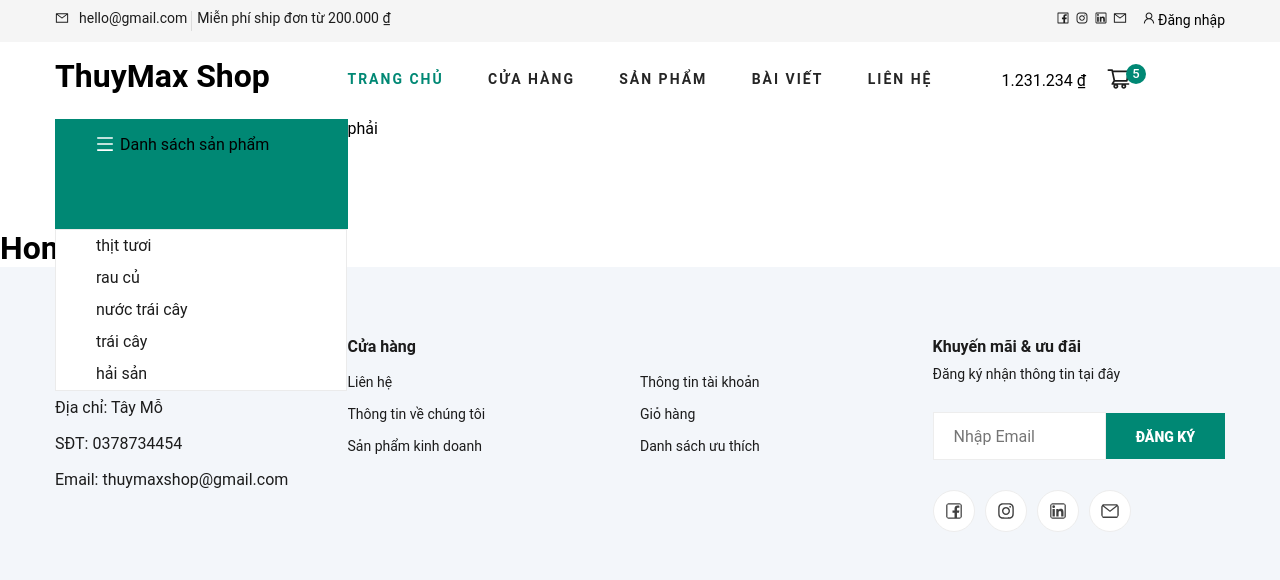
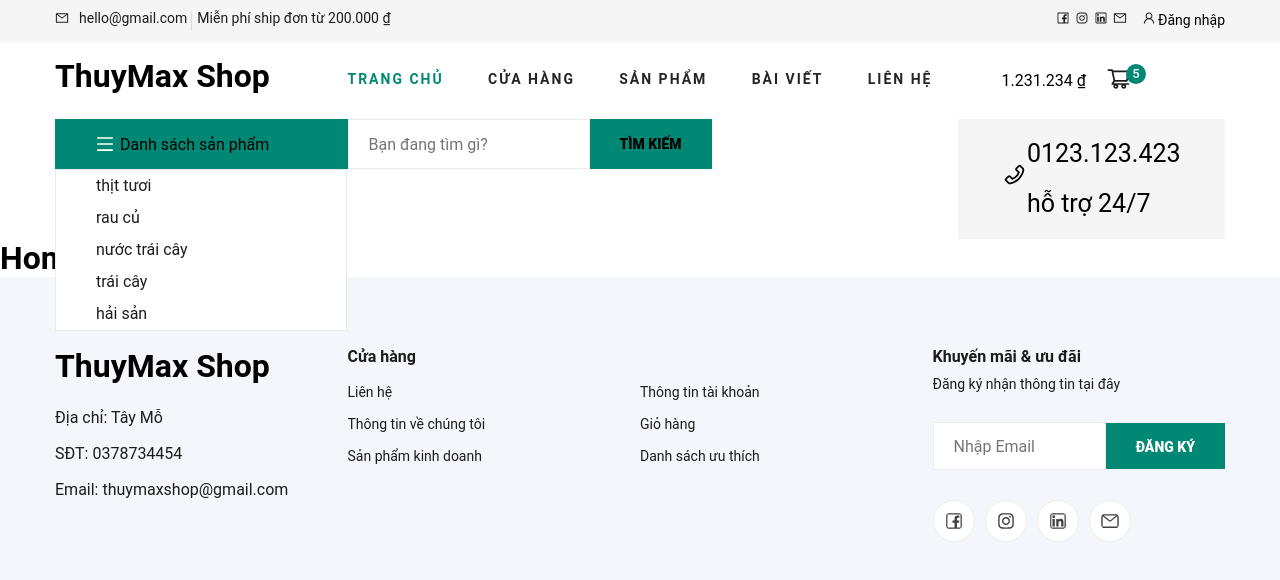
Before and after one commit to thuymax/project_node, a React (Vite) app: page / in a window 1280 px wide. Shown: the top 580 px of the page. Built offline with nearby package versions, Linux system fonts and the light colour scheme.

Commit message:
bổ sung phần header 2

```diff
--- a/src/pages/users/theme/header/index.jsx
+++ b/src/pages/users/theme/header/index.jsx
@@ -1,7 +1,7 @@
 import { memo, useState } from "react";
 import {Link} from "react-router-dom";
 import "./style.scss";
-import { AiOutlineFacebook, AiOutlineInstagram, AiOutlineLinkedin, AiOutlineMail, AiOutlineMenu, AiOutlineShoppingCart, AiOutlineUser } from 'react-icons/ai';
+import { AiOutlineFacebook, AiOutlineInstagram, AiOutlineLinkedin, AiOutlineMail, AiOutlineMenu, AiOutlinePhone, AiOutlineShoppingCart, AiOutlineUser } from 'react-icons/ai';
 import { formatter } from "@/utils/formatter";
 import { ROUTERS } from "@/utils/router";
 const Header = () => {
@@ -155,7 +155,7 @@ const Header = () => {
             Danh sách sản phẩm
           </div>
           { isShowCategories && (
-            <ul>
+            <ul className={isShowCategories?"":"hidden"}>
                 <li><Link to="">thịt tươi</Link></li>
                 <li><Link to="">rau củ</Link></li>
                 <li><Link to="">nước trái cây</Link></li>
@@ -166,7 +166,26 @@ const Header = () => {
           }
 
         </div>
-        <div className="col-lg-12">phải</div>
+        <div className="col-lg-9 hero-search-container">
+            <div className="hero-search">
+                <div className="hero-search-form">
+                    <form action="">
+                      <input type="text"  placeholder="Bạn đang tìm gì? "/>
+                      <button type="submit">Tìm kiếm</button>
+                    </form>
+                </div>
+                <div className="hero-search-phone">
+                  <div className="hero-search-phone-icon">
+                    <AiOutlinePhone/>
+                  </div>
+                  <div className="hero-search-phone-text">
+                    <p>0123.123.423</p>
+                    <span>hỗ trợ 24/7</span>
+                  </div>
+                </div>
+            </div>
+
+        </div>
       </div>
     </div>
     </>
--- a/src/pages/users/theme/header/style.scss
+++ b/src/pages/users/theme/header/style.scss
@@ -164,11 +164,12 @@
 
 }
 
+.hero-categories-container{
     .hero-categories{
         position: relative;
         .hero-categories-all{
             background: map.get($theme-colors, "main");
-        padding: 15px 25px 75px 40px;
+            padding: 15px 25px 15px 40px;
             display: flex;
             align-items: center;
             cursor: pointer;
@@ -212,5 +213,58 @@
 
 
             }
+
+            &.hidden{
+                opacity: 0;
             }
         }
+    }
+
+    .hero-search-container{
+        .hero-search-form{
+            display: flex;
+            width: 610px;
+            height: 50px;
+            float:left;
+
+            form{
+                display: flex;
+                align-items: center;
+            }
+            input{
+                border: none;
+                height: 48px;
+                font-size: 16px;
+                color: #b2b2b2;
+                padding-left: 20px;
+                border: 1px solid #ebebeb;
+                :forcus{
+                    outline: none;
+                    color: #b2b2b2;
+
+                }
+            }
+            button{
+                font-weight: 800;
+                text-transform: uppercase;
+                display: inline-block;
+                text-transform: uppercase;
+                font-size: 14px;
+                padding: 16px 30px 17px;
+                background: map.get($theme-colors,"main");
+                border: none;
+                height: 100%;
+            }
+        }
+
+       .hero-search-phone{
+            font-size: 25px;
+            padding: 10px;
+            background: #f5f5f5;
+            display: flex;
+            justify-content: center;
+            align-items: center;
+            line-height: 50px;
+       }
+    }
+}
--- a/src/style/pages/_all.scss
+++ b/src/style/pages/_all.scss
@@ -36,6 +36,11 @@ html,body{
 .col-lg-6{
     flex:0 0 50%;
     max-width: 50%;
+}
+
+.col-lg-9{
+    flex:0 0 75%;
+    max-width: 75%;
 }
 
 .btn-submit{
```
Lines whose indentation alone changed are shown as unchanged.
